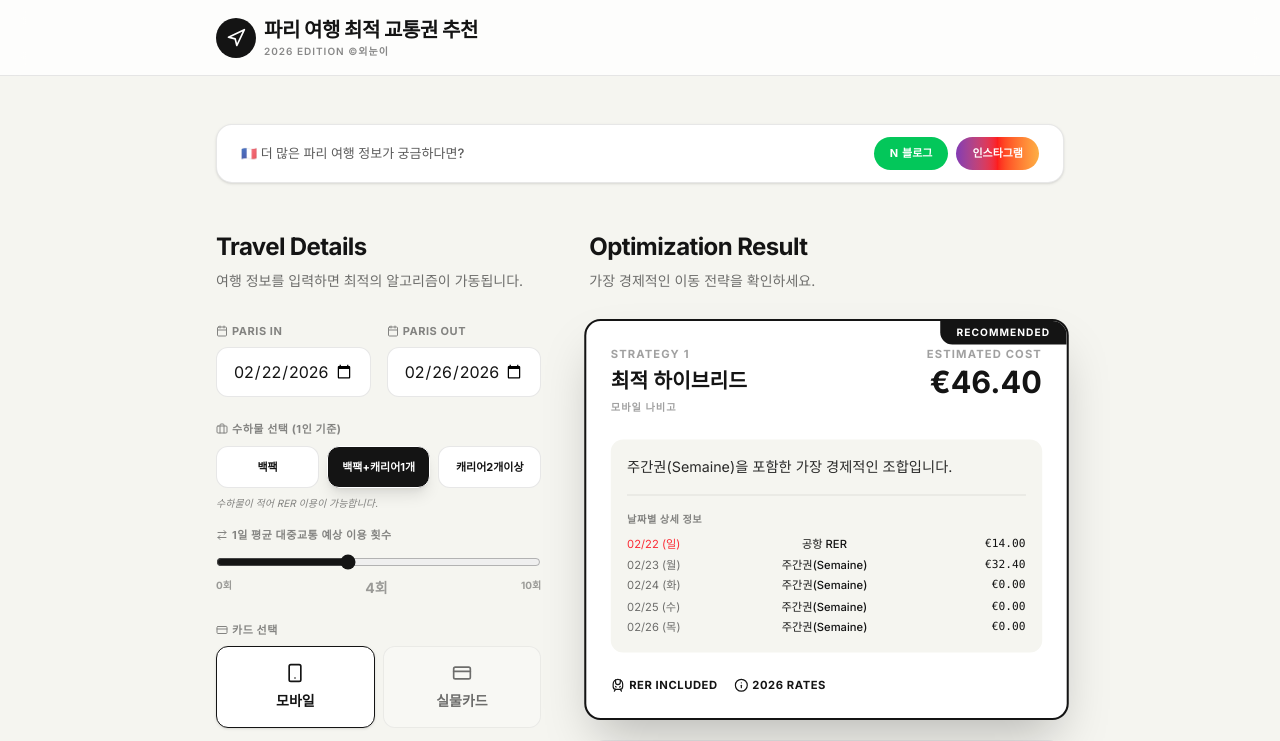
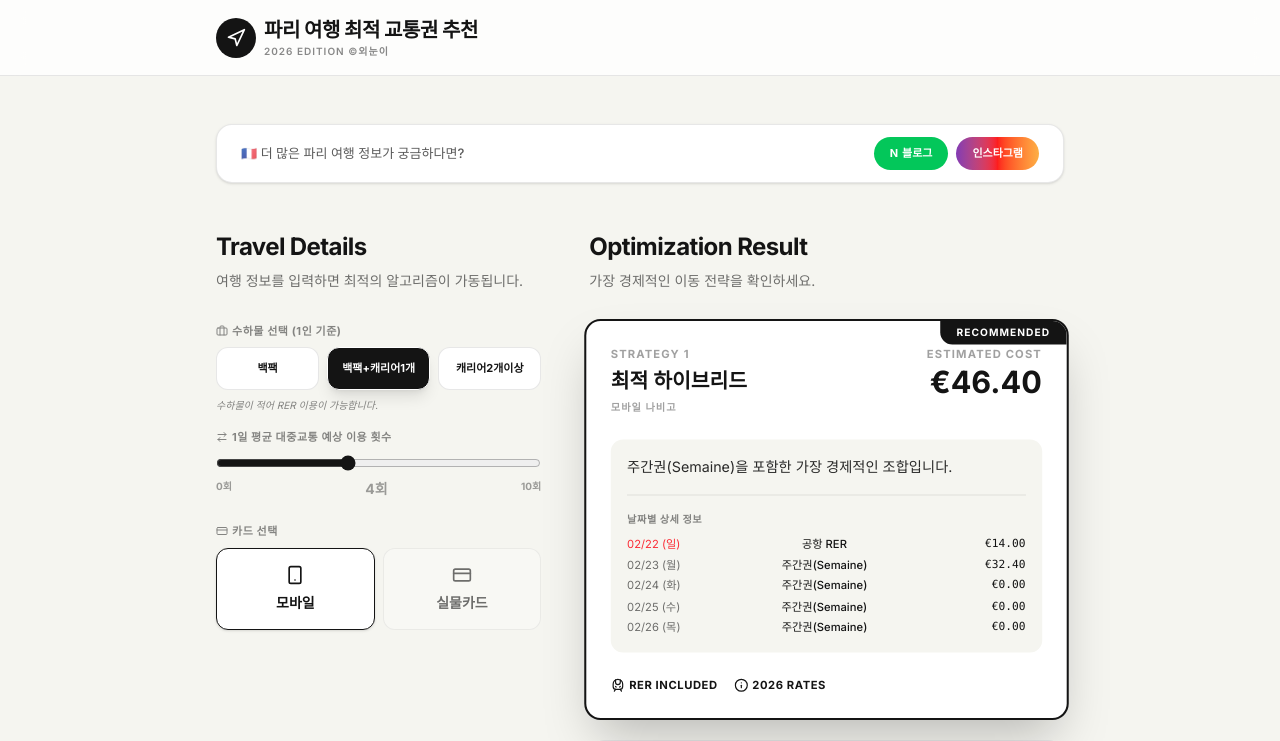
Before and after one commit to witheye1/paris-transport-2026, a React (Vite) app: page / in a window 1280 px wide. Shown: the top 741 px of the page. Built offline with nearby package versions, Linux system fonts and the light colour scheme; a web font is replaced by a local one.

Commit message:
Update App.tsx

```diff
--- a/src/App.tsx
+++ b/src/App.tsx
@@ -123,30 +123,6 @@ export default function App() {
             </div>
 
             <div className="space-y-6">
-                {/* 날짜 입력부: grid-cols-1 sm:grid-cols-2 설정을 통해 모바일 대칭 확보 */}
-                <div className="grid grid-cols-1 sm:grid-cols-2 gap-4">
-                  <div className="space-y-2 flex flex-col">
-                    <label className="text-[11px] uppercase tracking-wider font-bold opacity-50 flex items-center gap-1"><Calendar size={12} /> Paris in</label>
-                    <input
-                      type="date"
-                      name="arrivalDate"
-                      value={input.arrivalDate}
-                      onChange={handleInputChange}
-                      className="w-full bg-white border border-[#141414]/10 rounded-xl px-4 py-3 min-h-[48px] text-[16px] focus:outline-none transition-all block"
-                    />
-                  </div>
-                  <div className="space-y-2 flex flex-col">
-                    <label className="text-[11px] uppercase tracking-wider font-bold opacity-50 flex items-center gap-1"><Calendar size={12} /> Paris out</label>
-                    <input
-                      type="date"
-                      name="departureDate"
-                      value={input.departureDate}
-                      onChange={handleInputChange}
-                      className="w-full bg-white border border-[#141414]/10 rounded-xl px-4 py-3 min-h-[48px] text-[16px] focus:outline-none transition-all block"
-                    />
-                  </div>
-                </div>
-
               <div className="space-y-4">
                 <div className="space-y-2">
                   <label className="text-[11px] uppercase tracking-wider font-bold opacity-50 flex items-center gap-1">
```
